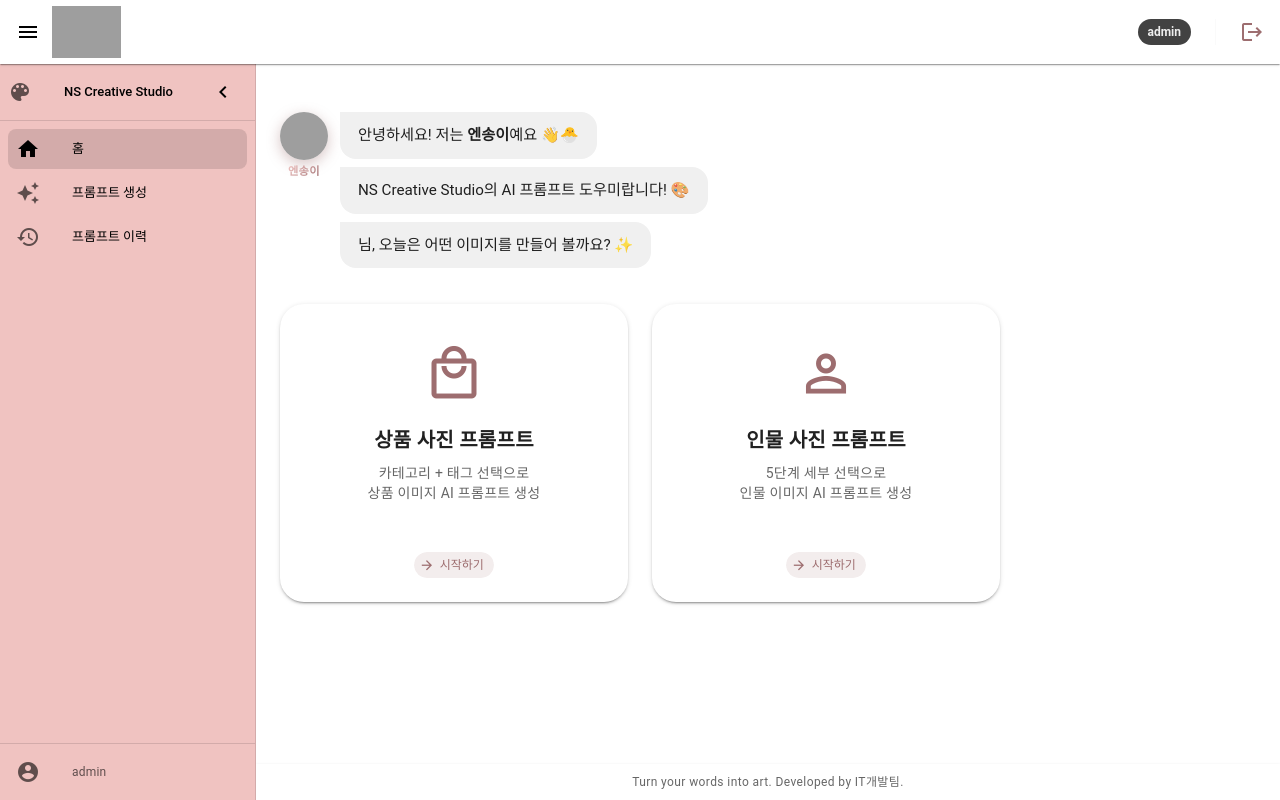
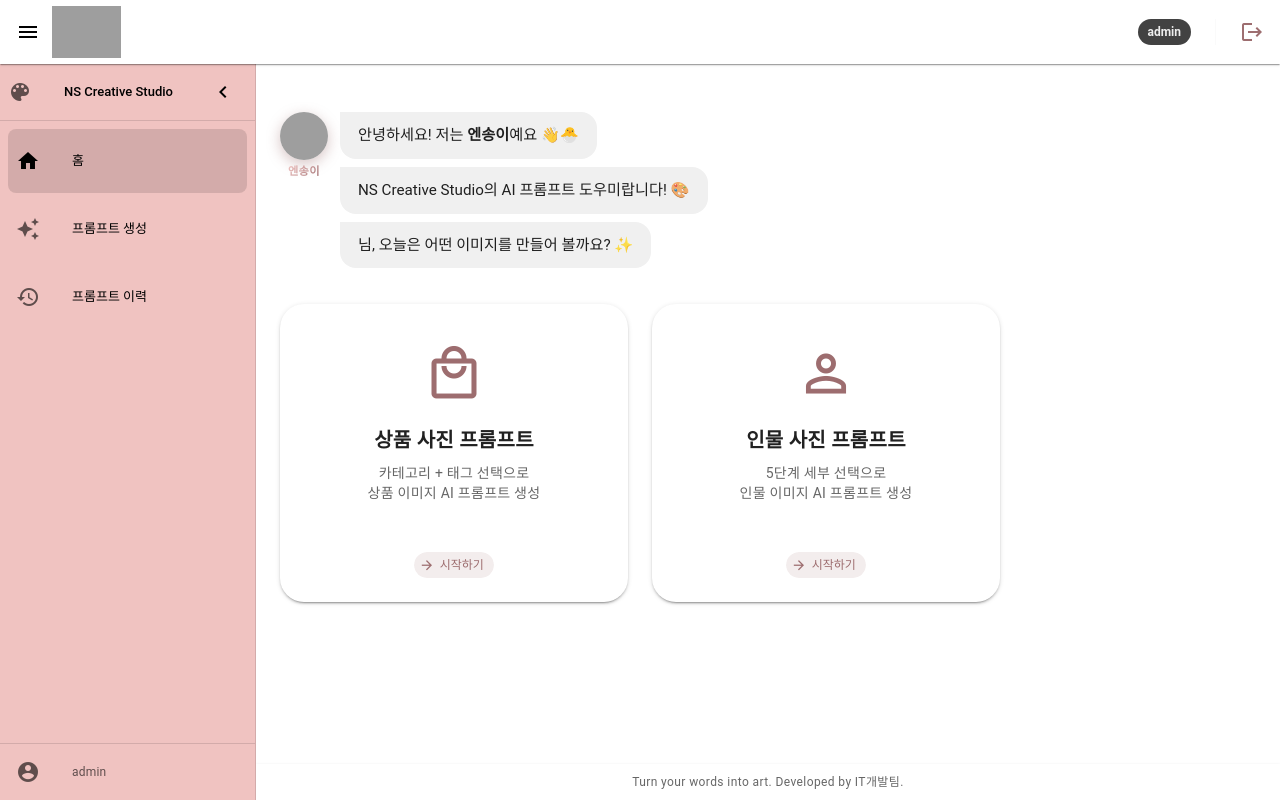
Before and after one commit to fwangjuwon/creative-studio-fo, a Vue app: page / in a window 1280 px wide. Built offline with nearby package versions, Linux system fonts and the light colour scheme; no server answers; sample sign-in values are in the browser's storage; grey boxes are pictures that could not be loaded.

Commit message:
design(jjhoo8936) : sidebar nav item 높이 및 여백 개선

```diff
--- a/src/layouts/DefaultLayout.vue
+++ b/src/layouts/DefaultLayout.vue
@@ -132,13 +132,15 @@ function onLogout() {
 
       <v-divider />
 
-      <v-list density="compact" nav>
+      <v-list density="default" nav>
         <v-list-item
           v-for="item in navItems"
           :key="item.title"
           :prepend-icon="item.icon"
           :title="item.title"
           :to="item.to"
+          lines="two"
+          class="py-4"
           rounded="lg"
         />
       </v-list>
```
